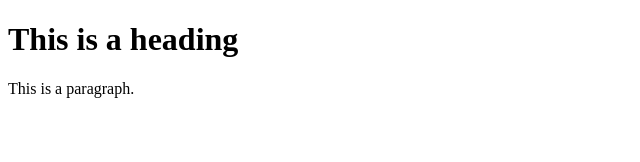
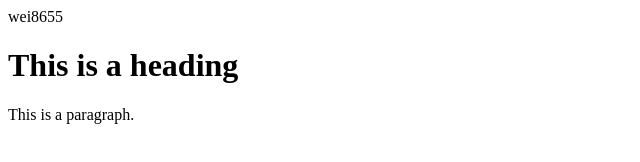
Before and after one commit to wei8655/wei8655.github.io, a plain HTML site: page index.html in a window 1280 px wide. Shown: the whole page, without its empty margins (0-640 px from the left). Drawn offline with Linux system fonts and the light colour scheme.

Commit message:
add my name
add my name

```diff
--- a/index.html
+++ b/index.html
@@ -2,6 +2,8 @@
 <html>
 <title>HTML Tutorial</title>
 <body>
+
+wei8655
 
 <h1>This is a heading</h1>
 <p>This is a paragraph.</p>
```
